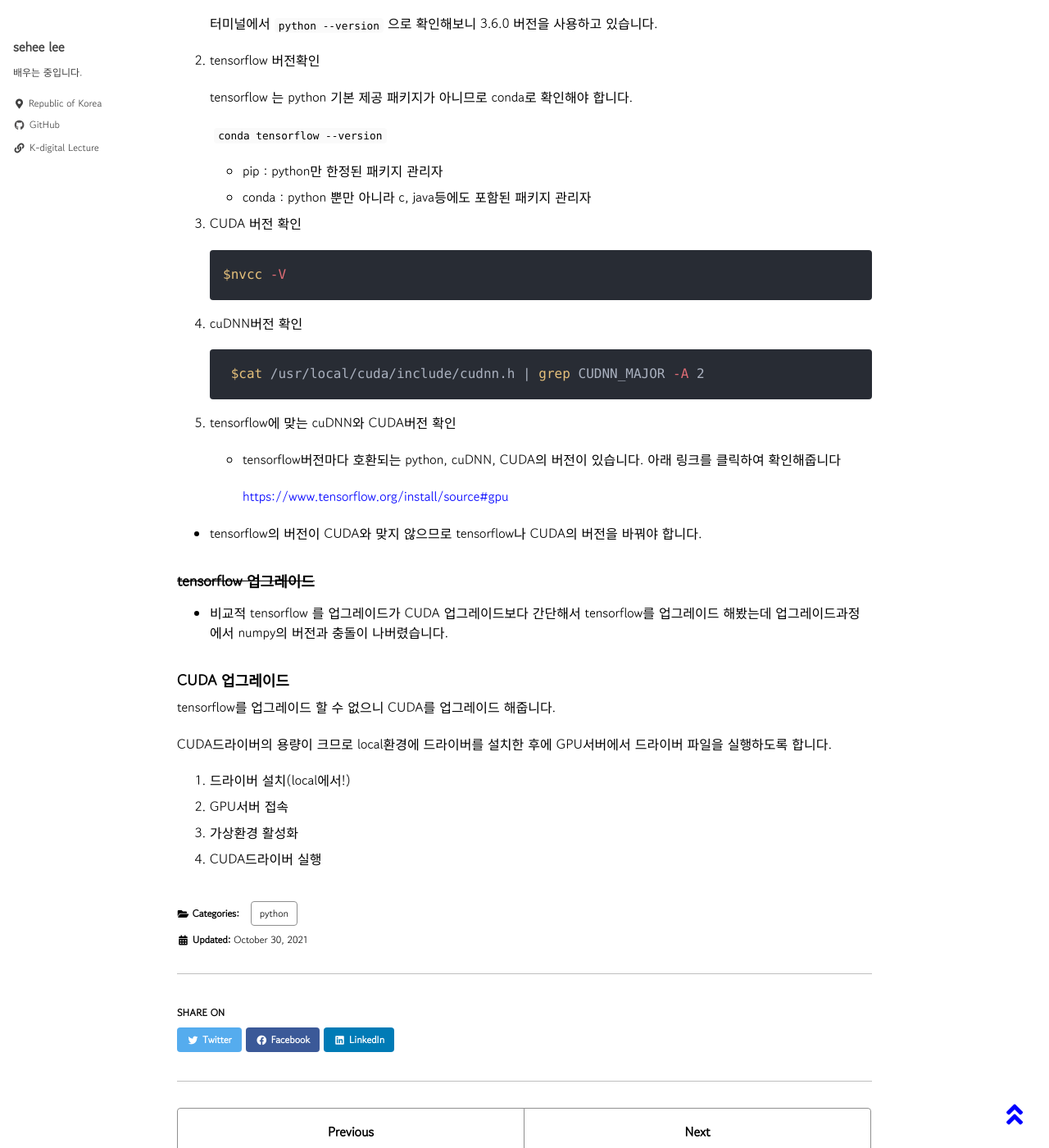
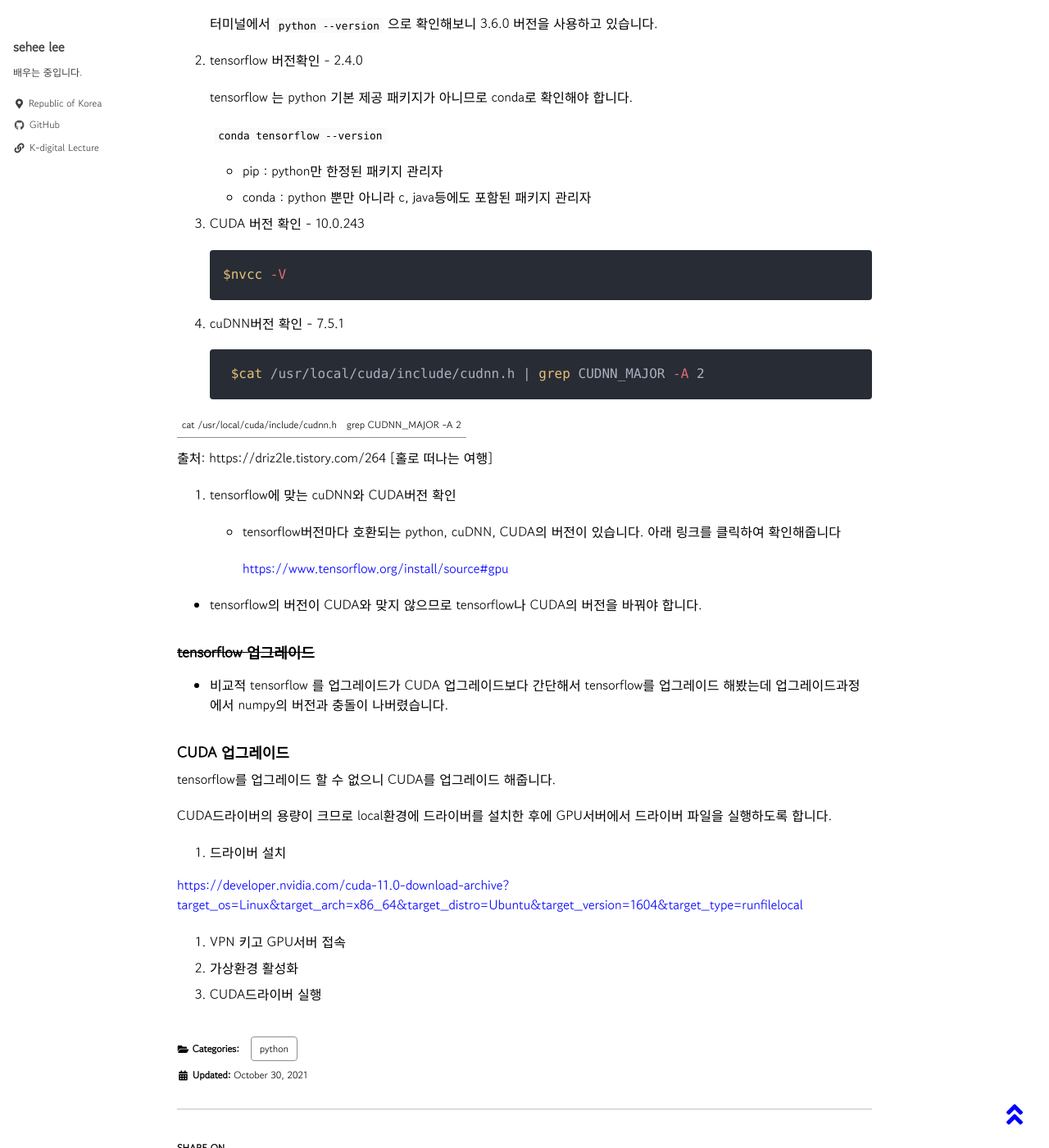
Before and after one commit to 2SEHI/2SEHI.github.io, a Jekyll site: the page built from _posts/2021-10-30-85_Python.md, in a window 1280 px wide and 1400 px high, scrolled down 398 px. Shown: the whole window at 82% size. Built offline with Jekyll 4.4.1, drawn with Linux system fonts in a browser that asks for light colours; cached includes are drawn as plain includes; some web fonts are replaced.

Commit message:
[포스팅]버전 기입

````diff
--- a/_posts/2021-10-30-85_Python.md
+++ b/_posts/2021-10-30-85_Python.md
@@ -21,7 +21,7 @@ categories:
 
    터미널에서 `python --version` 으로 확인해보니 3.6.0 버전을 사용하고 있습니다.
 
-2. tensorflow 버전확인
+2. tensorflow 버전확인 - 2.4.0
 
    tensorflow 는 python 기본 제공 패키지가 아니므로 conda로 확인해야 합니다.
 
@@ -30,19 +30,21 @@ categories:
    - pip : python만 한정된 패키지 관리자
    - conda : python 뿐만 아니라 c, java등에도 포함된 패키지 관리자
 
-3. CUDA 버전 확인
+3. CUDA 버전 확인 - 10.0.243
 
    ```shell
    $nvcc -V
    ```
 
-4. cuDNN버전 확인
+4. cuDNN버전 확인 - 7.5.1
 
     ```shell
     $cat /usr/local/cuda/include/cudnn.h | grep CUDNN_MAJOR -A 2
     ```
 
+cat /usr/local/cuda/include/cudnn.h | grep CUDNN_MAJOR -A 2
 
+출처: https://driz2le.tistory.com/264 [홀로 떠나는 여행]
 
 3. tensorflow에 맞는 cuDNN와 CUDA버전 확인
 
@@ -66,7 +68,10 @@ tensorflow를 업그레이드 할 수 없으니 CUDA를 업그레이드 해줍
 
 CUDA드라이버의 용량이 크므로 local환경에 드라이버를 설치한 후에 GPU서버에서 드라이버 파일을 실행하도록 합니다.
 
-1. 드라이버 설치(local에서!)
-2. GPU서버 접속
-3. 가상환경 활성화
-4. CUDA드라이버 실행
+1. 드라이버 설치
+
+[https://developer.nvidia.com/cuda-11.0-download-archive?target_os=Linux&target_arch=x86_64&target_distro=Ubuntu&target_version=1604&target_type=runfilelocal](https://developer.nvidia.com/cuda-11.0-download-archive?target_os=Linux&target_arch=x86_64&target_distro=Ubuntu&target_version=1604&target_type=runfilelocal)
+
+1. VPN 키고 GPU서버 접속
+2. 가상환경 활성화
+3. CUDA드라이버 실행
````
